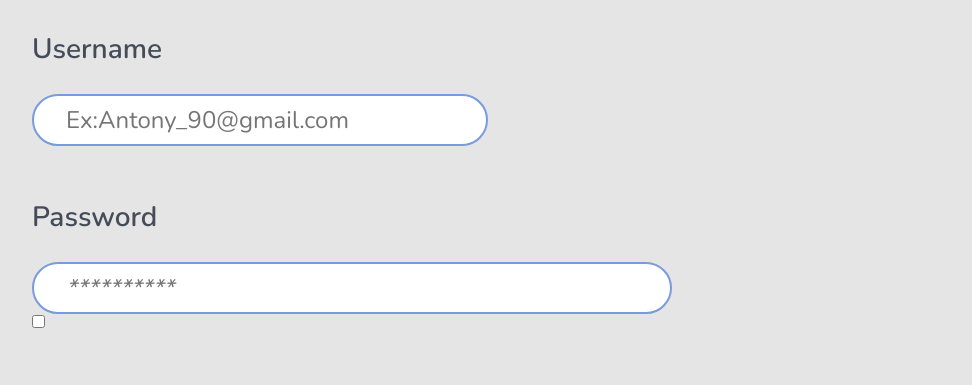
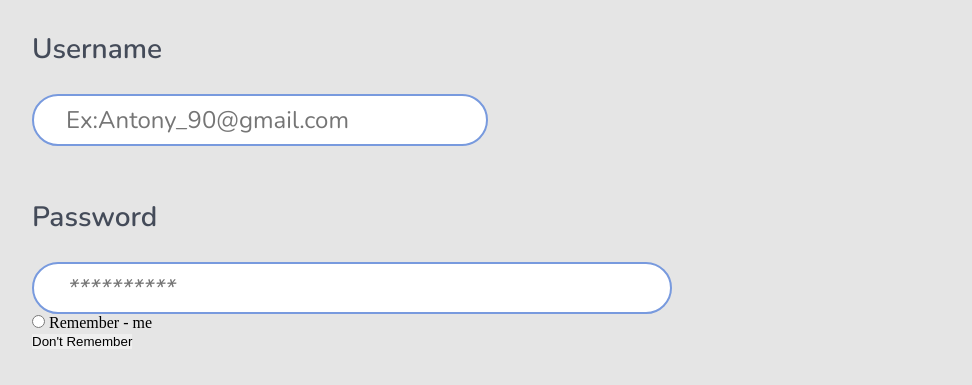
Before and after one commit to caiodeoliveira/Front-End, a plain HTML site: page login_page/index.html in a window 1280 px wide. Shown: the part 195-580 px from the top of the page, without its empty margins (288-1260 px from the left). Drawn offline with nearby package versions, Linux system fonts and the light colour scheme.

```diff
--- a/login_page/index.html
+++ b/login_page/index.html
@@ -6,7 +6,7 @@
     <meta http-equiv="X-UA-Compatible" content="IE=edge">
     <meta name="viewport" content="width=device-width, initial-scale=1.0">
     <link rel="stylesheet" href="style.css">
-    <title> Login Page </title>
+    <title> Index </title>
 </head>
 
 <body>
@@ -15,7 +15,7 @@
             <div>
                 <ul>
                     <li>
-                        <a href="" class="contact">Contact us</a>
+                        <a href="mailto:caio.ribeiro98@outlook.com" class="contact">Contact us</a>
                     </li>
                     <li>
                         <a href="" class="help">Help</a>
@@ -42,9 +42,13 @@
                     <input type="password" placeholder="**********" class="password">
                 </div>
 
-                <label for="">
-                    <input type="checkbox">
-                </label>
+                <div class="container4">
+                    <label for="remember_me" class="input_radio_label">
+                        <input type="radio" name="remember_me" id="radio">
+                        Remember - me
+                    </label> <br>
+                    <button class="button">Don't Remember</button>
+                </div>
             </div>
         </form>
 
```
